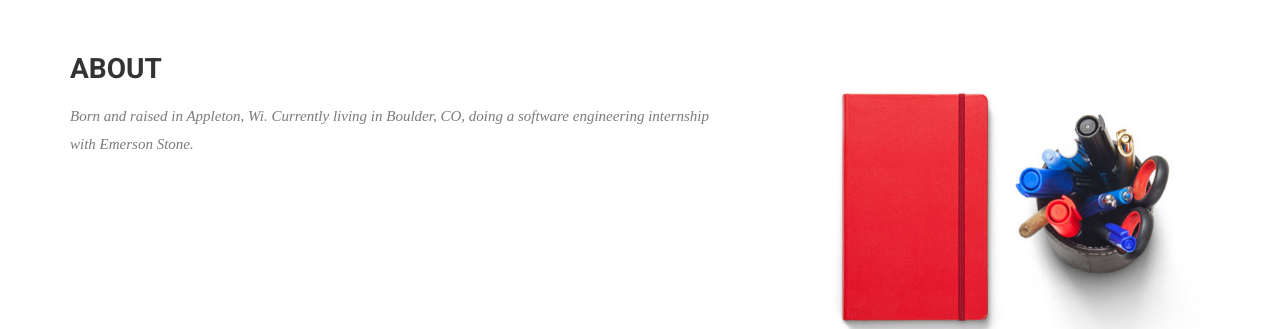
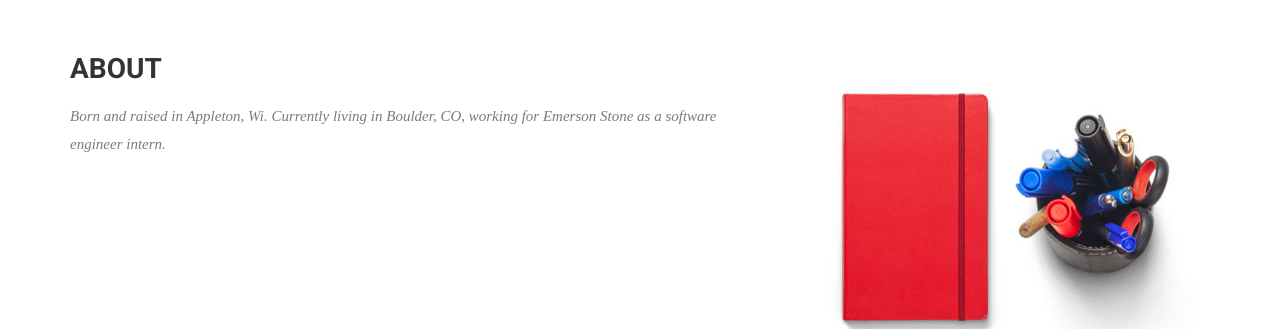
Before and after one commit to adamgusky/adamgusky.github.io, a Jekyll site: the page built from index.html, in a window 1280 px wide and 900 px high, scrolled down 683 px. Shown: the part 152-481 px from the top of the window. Built offline with Jekyll 4.4.1, drawn with Linux system fonts in a browser that asks for light colours; nearby versions of some CDN libraries; some web fonts are replaced.

Commit message:
Minor tweak
Changed Description

```diff
--- a/index.html
+++ b/index.html
@@ -25,7 +25,7 @@ permalink: /
         <div class="block">
           <div class="section-title">
             <h2>About</h2>
-            <p> Born and raised in Appleton, Wi. Currently living in Boulder, CO, doing a software engineering internship with Emerson Stone.
+            <p> Born and raised in Appleton, Wi. Currently living in Boulder, CO, working for Emerson Stone as a software engineer intern.
           </div>
         </div>
       </div><!-- .col-md-7 close -->
```
